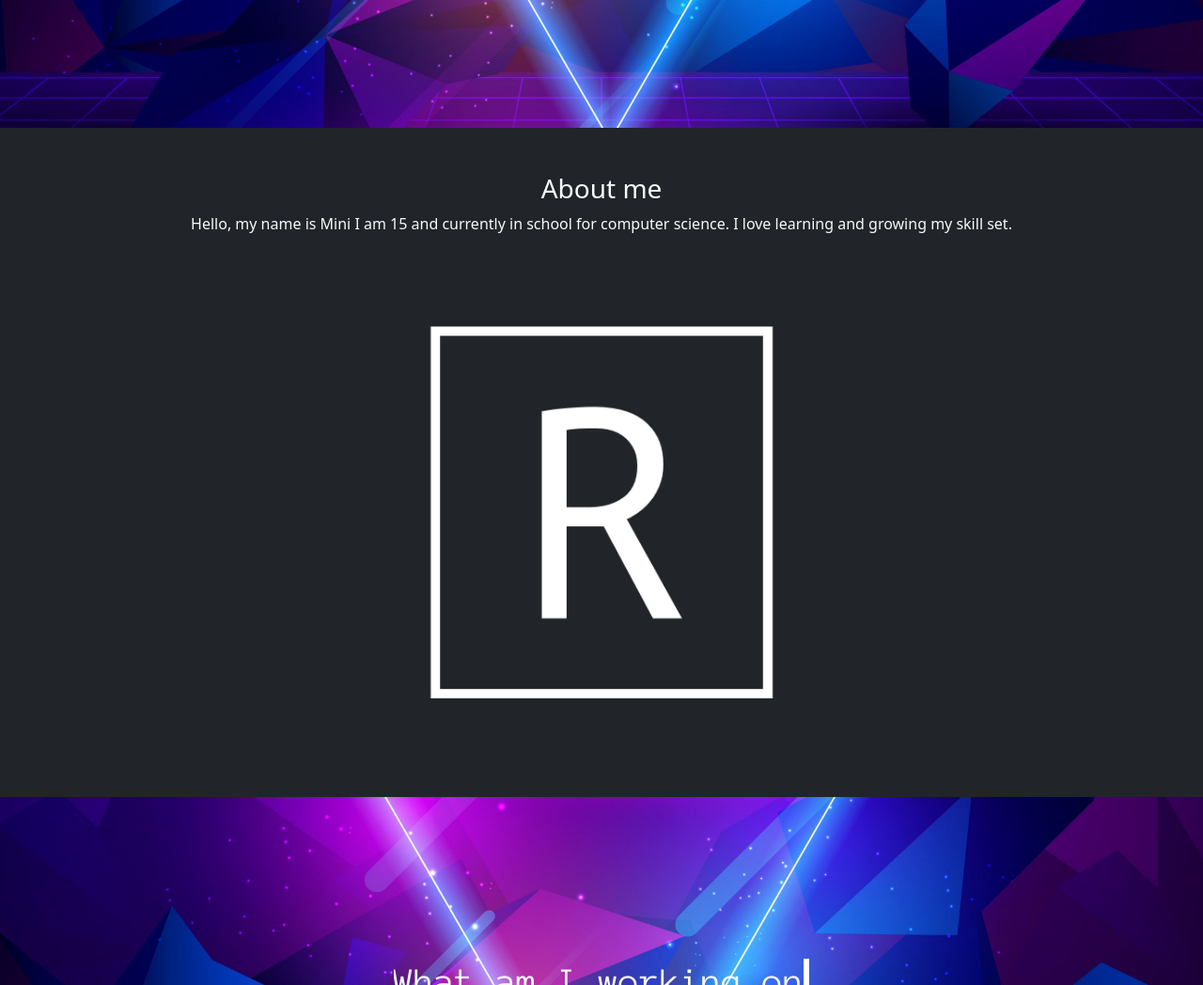
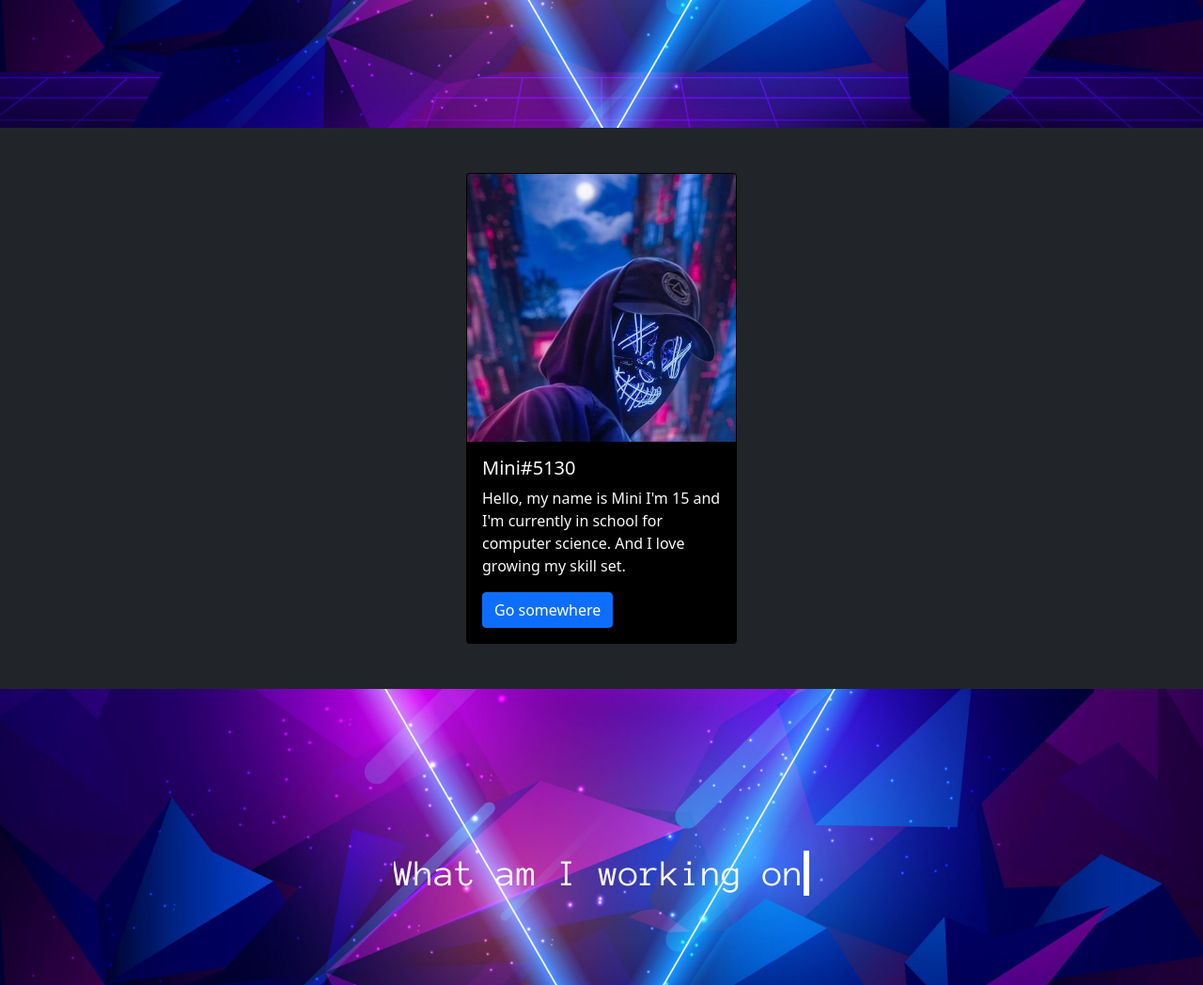
Before and after one commit to Mini51/mini51.github.io, a plain HTML site: page index.html in a window 1280 px wide. Shown: the part 320-1368 px from the top of the page at 94% size. Drawn offline with nearby package versions, Linux system fonts and the light colour scheme.

Commit message:
Added a card to about me

```diff
--- a/index.css
+++ b/index.css
@@ -110,3 +110,9 @@ a:hover {
 a:active {
   text-decoration: underline;
 }
+
+/* Making Bootstrap cards betters*/
+.card-extras{
+  width: 18rem;
+  background-color: #000;
+}
--- a/index.html
+++ b/index.html
@@ -41,11 +41,15 @@
       <h1 class="typed-out">About me</h1>
     </div>
 </div>
-<div class="container mt-5">
-  <h3 class="text-center text-light">About me</h3>
-  <p class="text-center text-light">Hello, my name is Mini I am 15   and currently in school for computer science. I love learning and growing my skill set.</p>
-  <img class="mx-auto d-block" src='./images/logo.png' style="width:50%; height:31%" />
-  <br>
+<div class="container-fluid p-5 d-flex align-items-center justify-content-center text-light">
+  <div class="card card-extras">
+    <img class="card-img-top" src="./images/Icon-small.jpg" alt="Card image cap">
+    <div class="card-body">
+      <h5 class="card-title">Mini#5130</h5>
+      <p class="card-text">Hello, my name is Mini I'm 15 and I'm currently in school for computer science. And I love growing my skill set.</p>
+      <a href="#" class="btn btn-primary">Go somewhere</a>
+    </div>
+  </div>
 </div>
 <div id="What-I-Am-Working-On" class="container-fluid p-5 parallax d-flex align-items-center justify-content-center text-light">
   <div class="type-container">
--- a/package.json
+++ /dev/null
@@ -1,5 +0,0 @@
-{
-  "dependencies": {
-    "express": "^4.17.1"
-  }
-}
```
Also changed, not shown: images/Icon-small.jpg (added), 1 other file.
